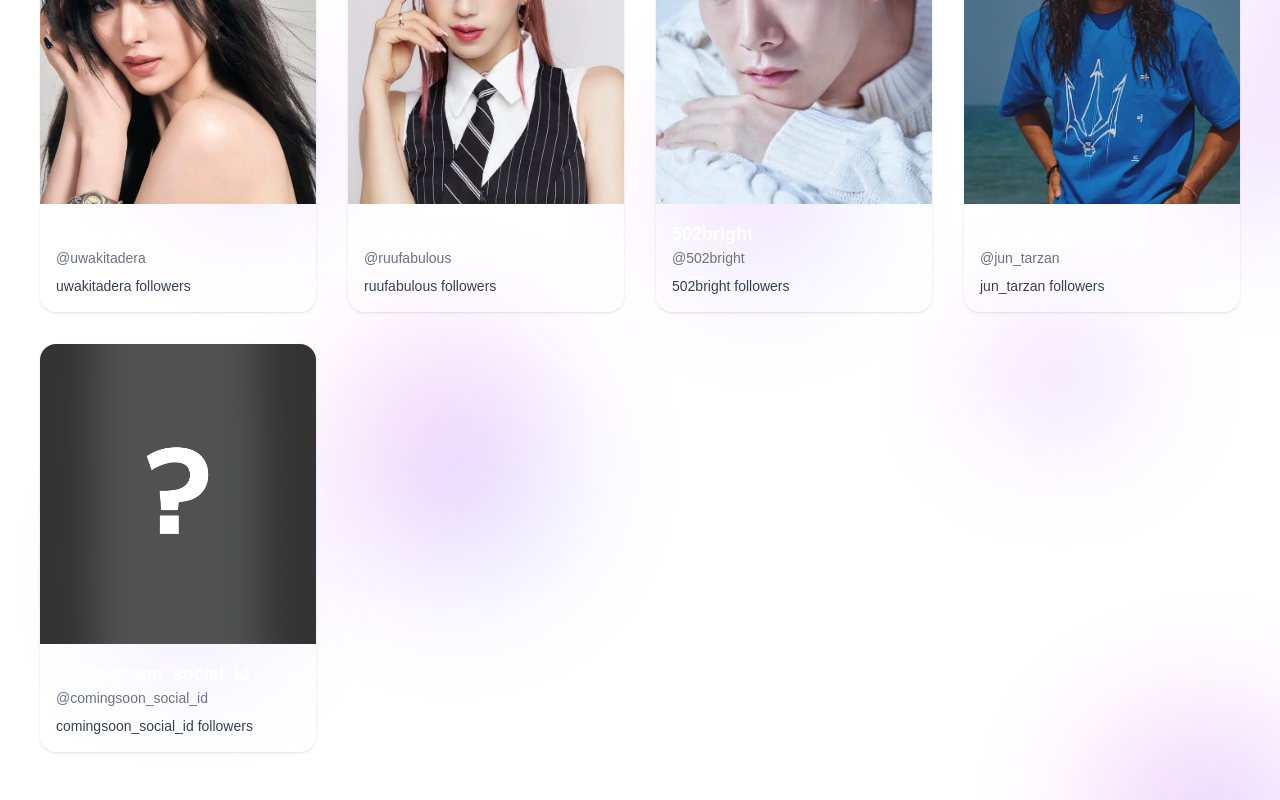
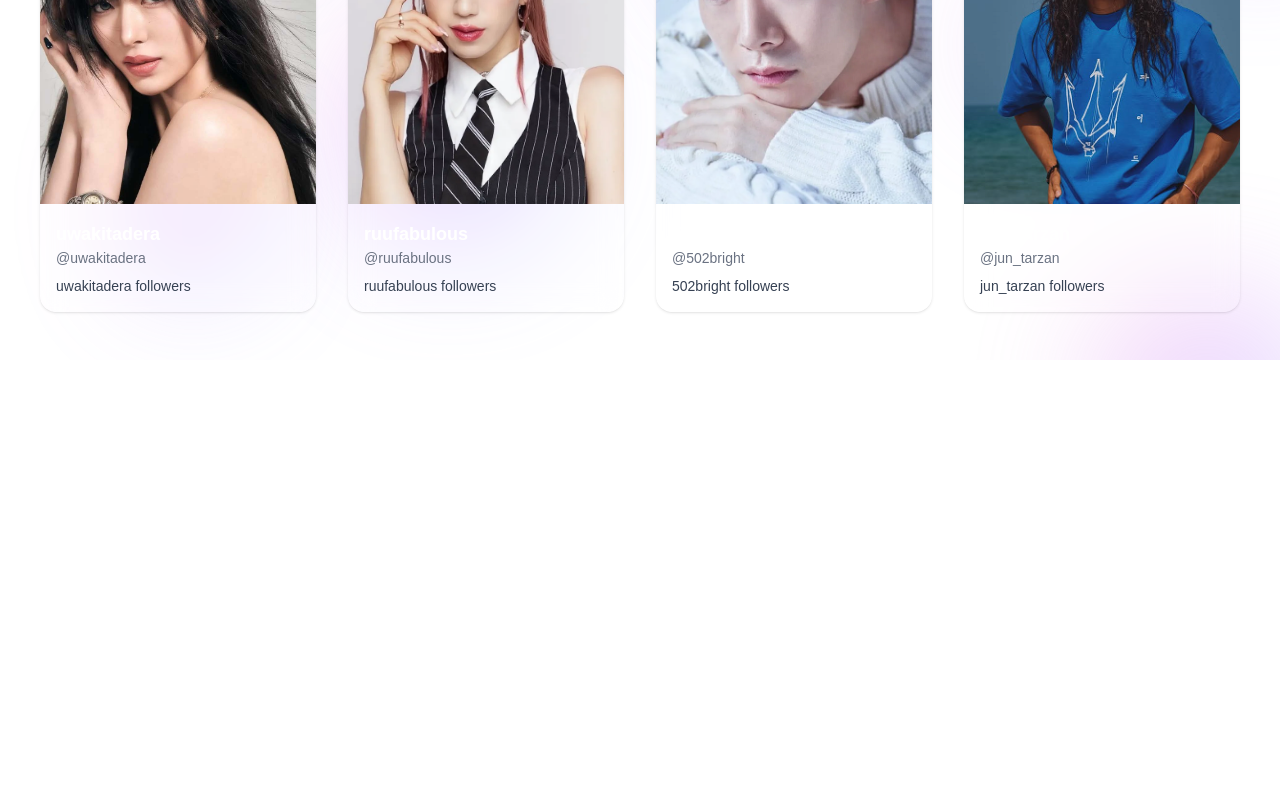
Before and after one commit to dldnlee/ast_company_web, a Next.js app: page /influencers in a window 1280 px wide. Shown: the part 1092-1892 px from the top of the page. After the commit the page ends 1452 px from the top, so only its background shows below. Built offline with nearby package versions, Linux system fonts and the light colour scheme.

Commit message:
✨ feat(components): 카드 UI 개선 및 채널 데이터 업데이트
- AnimatedCards 컴포넌트 카드 너비 조정 (320px -> 350px)
- channelNames.ts 채널 이름 및 데이터 업데이트
- influencerNames.ts 에서 사용하지 않는 데이터 제거

```diff
--- a/app/components/AnimatedCards.tsx
+++ b/app/components/AnimatedCards.tsx
@@ -107,7 +107,7 @@ const AnimatedCardGrid: React.FC<{ cards: CardData[] }> = ({ cards }) => {
       {cards.map((card, index) => (
         <motion.div
           key={index}
-          className="rounded-lg overflow-hidden w-[320px] mx-auto transform transition-all duration-300 hover:scale-105 hover:shadow-xl"
+          className="rounded-lg overflow-hidden w-[350px] mx-auto transform transition-all duration-300 hover:scale-105 hover:shadow-xl"
           variants={cardVariants}
           whileHover={{
             scale: 1.05,
--- a/data/channelNames.ts
+++ b/data/channelNames.ts
@@ -2,7 +2,7 @@
 export const channelNames =
 [
   {
-    "channelName": "Diva Gabee Girl",
+    "channelName": "가비 걸 GABEE GIRL",
     "src": "gabee.jpg",
     "channelLink": "https://example.com/gebes"
   },
@@ -12,7 +12,7 @@ export const channelNames =
     "channelLink": "https://example.com/yuna"
   },
   {
-    "channelName": "솔코 스테이지 SOLCHORD",
+    "channelName": "할인광 / 조정민의조짜르트",
     "src": "solomon.jpg",
     "channelLink": "https://example.com/solomon"
   },
@@ -27,7 +27,7 @@ export const channelNames =
     "channelLink": "https://example.com/minji"
   },
   {
-    "channelName": "아쌉스튜디오",
+    "channelName": "한끼오천원",
     "src": "hankki.jpg",
     "channelLink": "https://example.com/hankii"
   },
--- a/data/influencerNames.ts
+++ b/data/influencerNames.ts
@@ -59,9 +59,9 @@ export const influencerNames = [
     "socialId": "jun_tarzan",
     "followers": "28.1만"
   },
-  {
-    "src": "comingsoon.png",
-    "socialId": "comingsoon_social_id",
-    "followers": "0"
-  },
+  // {
+  //   "src": "comingsoon.png",
+  //   "socialId": "comingsoon_social_id",
+  //   "followers": "0"
+  // },
 ]
```
